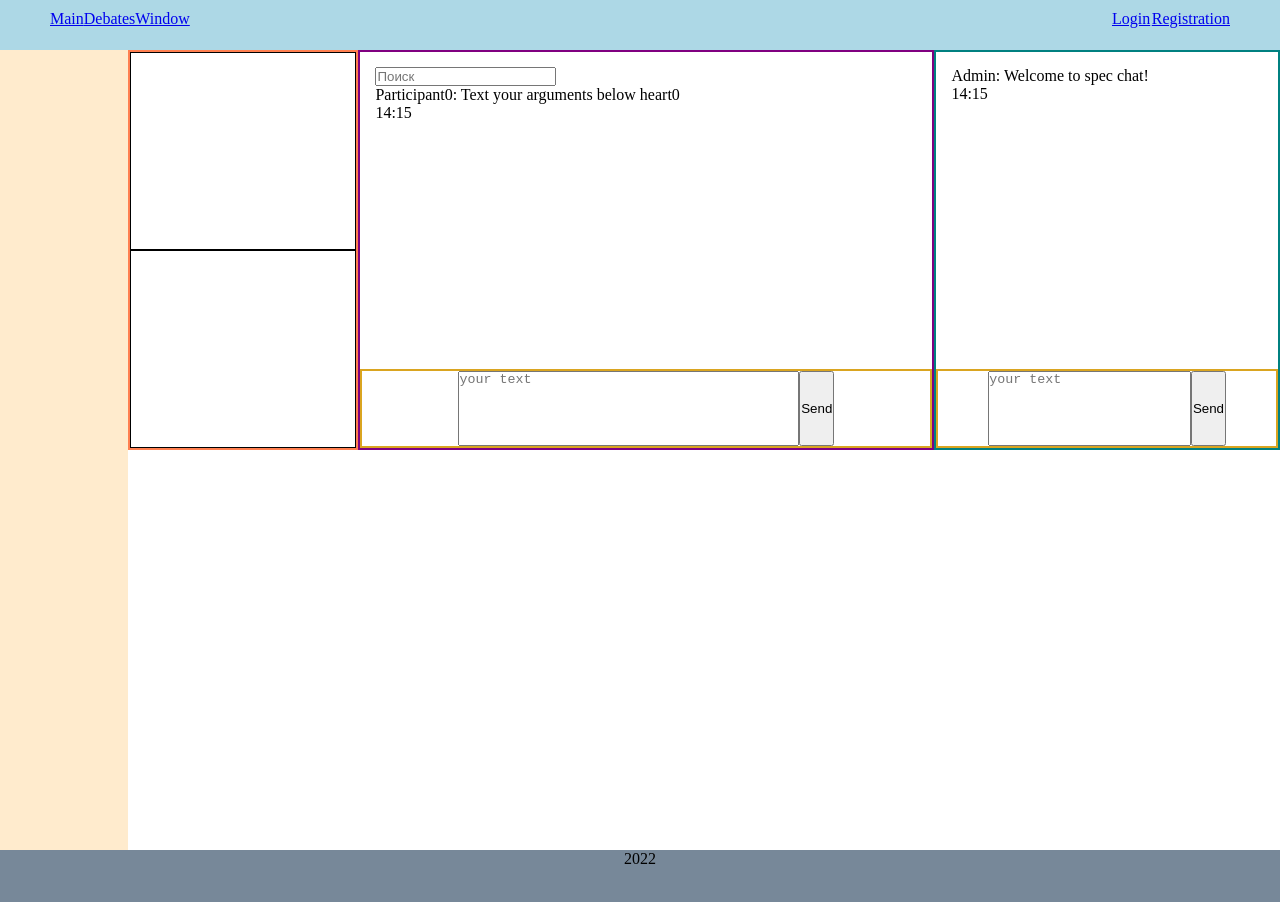
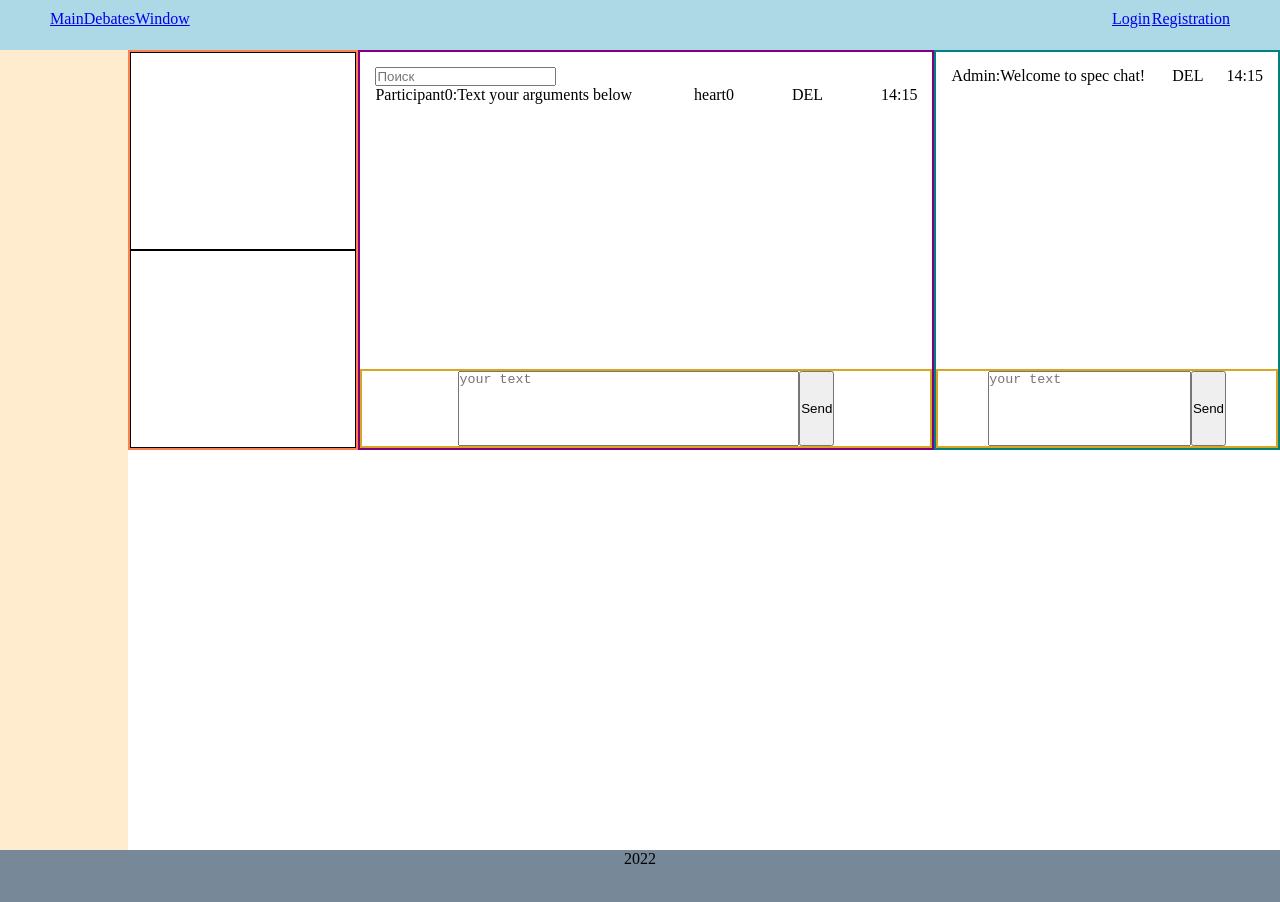
Before and after one commit to gsi102/dispute-app, a React (Create React App) app: page /DebatesWindow in a window 1280 px wide. Shown: the top 902 px of the page. Built offline with nearby package versions, Linux system fonts and the light colour scheme.

Commit message:
refactoring

```diff
--- a/src/components/Chat.jsx
+++ b/src/components/Chat.jsx
@@ -5,7 +5,12 @@ const SpectatorChat = (props) => {
   return (
     <div className="chat">
       {props.messages.map((message) => (
-        <MessageItem dispMessage={message} flag={props.flag} key={message.id} />
+        <MessageItem
+          deleteFunc={props.deleteFunc}
+          dispMessage={message}
+          flag={props.flag}
+          key={message.id}
+        />
       ))}
     </div>
   );
--- a/src/components/DebatesWindow.jsx
+++ b/src/components/DebatesWindow.jsx
@@ -4,10 +4,11 @@ import Dispute from "./Dispute.jsx";
 import Spectators from "./Spectators.jsx";
 
 const DebatesWindow = () => {
+  // Leave empty obj, it's just an example
   const [disputeMessages, setDisputeMessages] = useState([
     {
       date: new Date(),
-      id: 0,
+      id: "d_messageId_0",
       name: "Participant0",
       text: "Text your arguments below",
     },
@@ -16,41 +17,64 @@ const DebatesWindow = () => {
   const [specMessages, setSpecMessages] = useState([
     {
       date: new Date(),
-      id: 1,
+      id: "s_messageId_0",
       name: "Admin",
       text: "Welcome to spec chat!",
     },
   ]);
 
-  // Source for message id
+  /* Source for message id. Very important! Used in functions: sendMessage, deleteMessage */
   const flagSource = {
-    disputeChat: "dispute",
-    spectatorChat: "spectator",
+    disputeChat: "d",
+    spectatorChat: "s",
   };
 
   // Send message function after click on the button
-  const sendMessage = (e, inputMessage, theRef, flag) => {
+  const sendMessage = (e, inputMessage, inputRef, flag) => {
     e.preventDefault();
     inputMessage.toString();
+    let isInputMessage = inputMessage.replace(/\s+/g, "");
 
-    if (inputMessage) {
+    if (isInputMessage) {
       let newMessage = {
         date: new Date(),
-        id: 0,
+        id: "",
         name: "someName",
         text: inputMessage,
       };
 
-      if (flag === "dispute") {
+      if (flag === "d") {
         setDisputeMessages([...disputeMessages, newMessage]);
         newMessage.id = flag + "_messageId_" + disputeMessages.length;
       } else {
         setSpecMessages([...specMessages, newMessage]);
         newMessage.id = flag + "_messageId_" + specMessages.length;
       }
+    } else {
+      alert("Your message is empty!");
     }
 
-    theRef.focus();
+    inputRef.focus();
+  };
+
+  // Delete message function after clicking on the button by admin/moderator
+  const deleteMessage = function(e) {
+    // Getting the first sign as a source and the digits as an index
+    let deletedId = e.target.parentNode.getAttribute("data-message-id");
+    let flag = deletedId.match(/[^]/);
+    console.log(flag);
+    deletedId = Number(deletedId.match(/\d+/g));
+    // Using temporary state to change only one message. Not a good decision.
+    let temp_state = flag[0] === "s" ? [...specMessages] : [...disputeMessages];
+    let temp_element = { ...temp_state[deletedId] };
+    Object.assign(temp_element, {
+      textDeleted: temp_element.text,
+      text: "Message has been deleted by moderator",
+    });
+    temp_state[deletedId] = temp_element;
+    flag[0] === "s"
+      ? setSpecMessages(temp_state)
+      : setDisputeMessages(temp_state);
   };
 
   return (
@@ -60,11 +84,13 @@ const DebatesWindow = () => {
         disputeMessages={disputeMessages}
         sendMessage={sendMessage}
         flag={flagSource.disputeChat}
+        deleteFunc={deleteMessage}
       />
       <Spectators
         specMessages={specMessages}
         sendMessage={sendMessage}
         flag={flagSource.spectatorChat}
+        deleteFunc={deleteMessage}
       />
     </div>
   );
--- a/src/components/Dispute.jsx
+++ b/src/components/Dispute.jsx
@@ -4,18 +4,19 @@ import Chat from "./Chat.jsx";
 import SendMessageForm from "./SendMessageForm.jsx";
 
 const Dispute = function(props) {
-  // Search and display specific dispute messages
-  const [inputValue, setInputValue] = useState("");
+  console.log("render D");
+  // Search and display dispute messages
+  const [searchInput, setSearchInput] = useState("");
 
   const filterMessages = useMemo(() => {
-    inputValue.toString();
+    searchInput.toString();
     return props.disputeMessages.filter((obj) =>
-      obj.text.toLowerCase().includes(inputValue.toLowerCase())
+      obj.text.toLowerCase().includes(searchInput.toLowerCase())
     );
-  }, [inputValue, props.disputeMessages]);
+  }, [searchInput, props.disputeMessages]);
 
   const searchFunc = (newInputValue) => {
-    setInputValue(newInputValue);
+    setSearchInput(newInputValue);
   };
 
   return (
@@ -23,8 +24,14 @@ const Dispute = function(props) {
       <SearchField
         disputeMessages={props.disputeMessages}
         searchFunc={searchFunc}
+        searchInput={searchInput}
+        setSearchInput={setSearchInput}
       />
-      <Chat messages={filterMessages} flag={props.flag} />
+      <Chat
+        messages={filterMessages}
+        flag={props.flag}
+        deleteFunc={props.deleteFunc}
+      />
       <SendMessageForm sendFunc={props.sendMessage} flag={props.flag} />
     </div>
   );
--- a/src/components/MessageItem.jsx
+++ b/src/components/MessageItem.jsx
@@ -3,10 +3,15 @@ import Likes from "./Likes.jsx";
 
 const MessageItem = (props) => {
   return (
-    <div>
-      {props.dispMessage.name}: {props.dispMessage.text}&nbsp;
-      {props.flag === "dispute" && <Likes />}
-      <div>
+    <div className="message-item" data-message-id={props.dispMessage.id}>
+      <div className="message-name-and-text">
+        {props.dispMessage.name}:{" "}
+        <div className="message-text">{props.dispMessage.text}</div>
+        &nbsp;
+      </div>
+      {props.flag === "d" && <Likes />}
+      <div onClick={props.deleteFunc}>DEL</div>
+      <div className="message-time">
         {props.dispMessage.date.getHours()}:
         {(props.dispMessage.date.getMinutes() < 10 ? "0" : "") +
           props.dispMessage.date.getMinutes()}
--- a/src/components/Participants.jsx
+++ b/src/components/Participants.jsx
@@ -1,6 +1,6 @@
 import React from "react";
 
-const Participants = function ({}) {
+const Participants = () => {
   return (
     <div className="participants">
       <div className="participant-item" />
--- a/src/components/SearchField.jsx
+++ b/src/components/SearchField.jsx
@@ -1,17 +1,15 @@
-import React, { useState } from "react";
+import React from "react";
 
 const SearchField = (props) => {
-  const [inputSearch, setInputSearch] = useState("");
-
   const changeFunc = (e) => {
-    setInputSearch(e.target.value);
+    props.setSearchInput(e.target.value);
     props.searchFunc(e.target.value);
   };
 
   return (
     <div>
       <input
-        value={inputSearch}
+        value={props.searchInput}
         type="text"
         onChange={changeFunc}
         placeholder="Поиск"
--- a/src/components/Spectators.jsx
+++ b/src/components/Spectators.jsx
@@ -2,10 +2,11 @@ import React from "react";
 import Chat from "./Chat.jsx";
 import SendMessageForm from "./SendMessageForm.jsx";
 
-const Spectators = function (props) {
+const Spectators = function(props) {
+  console.log("render S");
   return (
     <div className="spectators">
-      <Chat messages={props.specMessages} />
+      <Chat messages={props.specMessages} deleteFunc={props.deleteFunc} />
       <SendMessageForm sendFunc={props.sendMessage} flag={props.flag} />
     </div>
   );
--- a/src/components/UI/inputs/MessageInput.jsx
+++ b/src/components/UI/inputs/MessageInput.jsx
@@ -2,7 +2,7 @@ import React from "react";
 // import classes from "./MessageInput.module.css";
 
 const MessageInput = React.forwardRef((props, inputRef) => {
-  return <textarea ref={inputRef} {...props}></textarea>;
+  return <textarea ref={inputRef} {...props} />;
 });
 
 export default MessageInput;
--- a/src/styles/App.css
+++ b/src/styles/App.css
@@ -92,6 +92,14 @@
   border: 1px solid black;
 }
 
+/* Common Chat styles */
+
+.message-item,
+.message-name-and-text {
+  display: flex;
+  justify-content: space-between;
+}
+
 /* Dispute block */
 
 .dispute {
```
